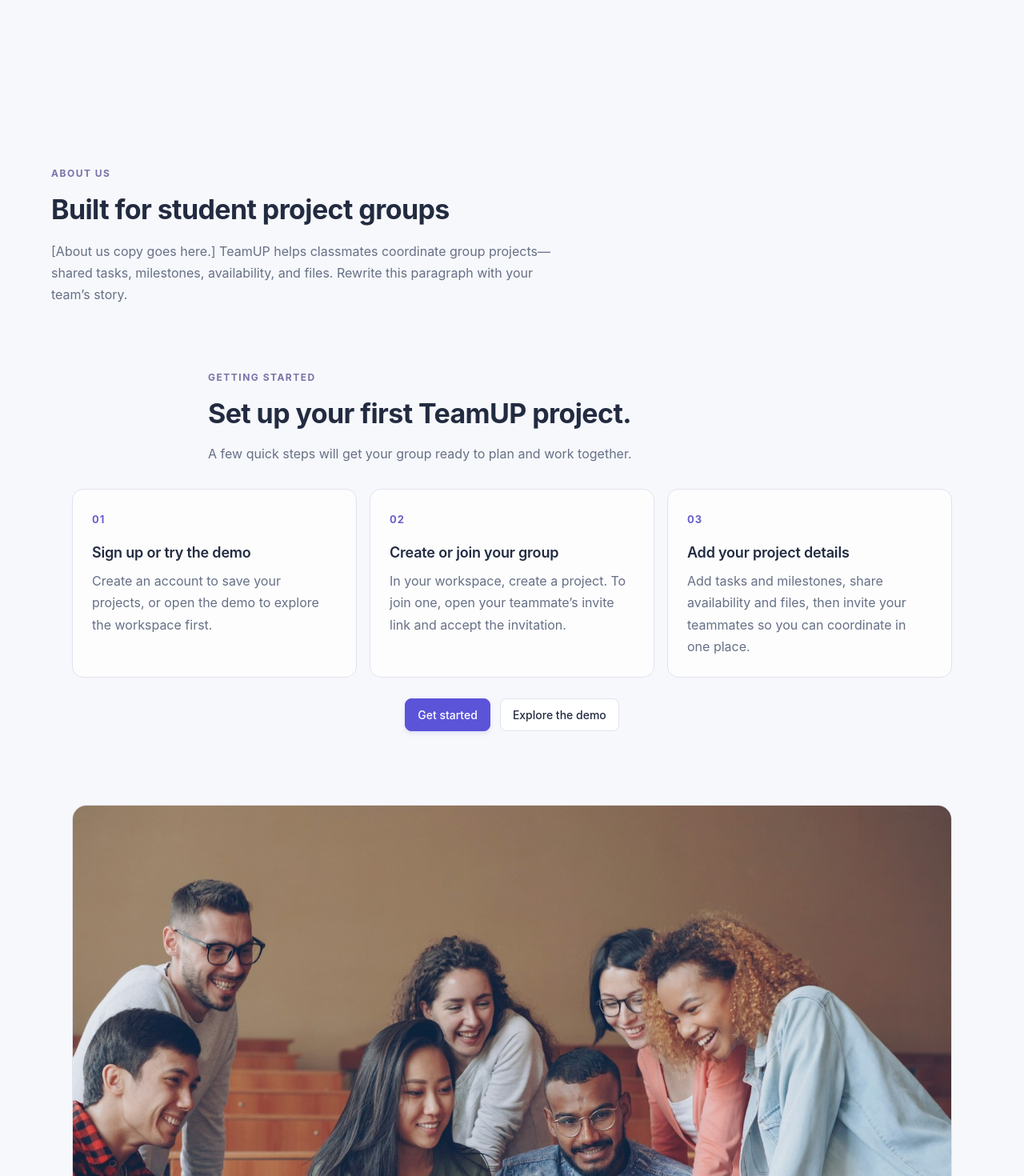
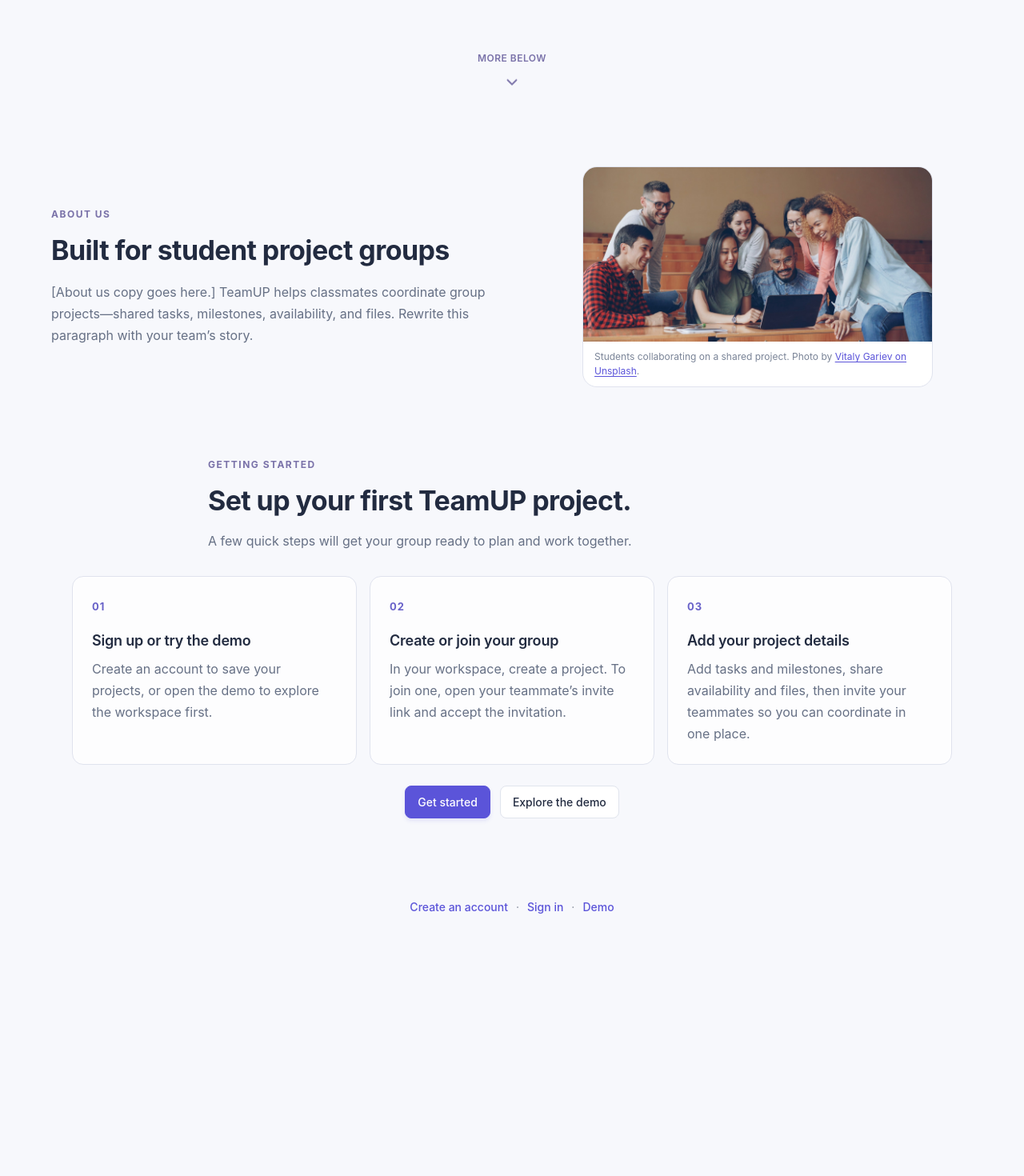
Before and after one commit to landon-pack/TeamUP, a Next.js app: page / in a window 1280 px wide. Shown: the part 600-2070 px from the top of the page at 80% size. After the commit the page ends 1792 px from the top, so only its background shows below. Built offline with nearby package versions, Linux system fonts and the light colour scheme.

Commit message:
Polish landing: scroll cue and About photo layout.
Make the next section easier to find with a smooth scroll cue, and place the collaboration photo beside About.

Co-authored-by: Cursor <cursoragent@cursor.com>

```diff
--- a/app/globals.css
+++ b/app/globals.css
@@ -1298,6 +1298,53 @@ h3 {
   display: flex;
   align-items: center;
   padding: clamp(32px, 6vw, 72px) clamp(20px, 5vw, 64px);
+  padding-bottom: clamp(72px, 10vw, 96px);
+}
+@media (prefers-reduced-motion: no-preference) {
+  html:has(.landing-page) {
+    scroll-behavior: smooth;
+  }
+}
+.landing-scroll-cue {
+  position: absolute;
+  left: 50%;
+  bottom: clamp(18px, 3vw, 28px);
+  transform: translateX(-50%);
+  display: inline-flex;
+  flex-direction: column;
+  align-items: center;
+  gap: 4px;
+  color: #7a72a9;
+  text-decoration: none;
+  font-size: 12px;
+  font-weight: 600;
+  letter-spacing: 0.04em;
+  text-transform: uppercase;
+}
+.landing-scroll-cue svg {
+  animation: landing-scroll-bounce 1.6s ease-in-out infinite;
+}
+.landing-scroll-cue:hover {
+  color: #5b54d9;
+}
+.landing-scroll-cue:focus-visible {
+  outline: 2px solid #6352bb;
+  outline-offset: 4px;
+  border-radius: 8px;
+}
+@keyframes landing-scroll-bounce {
+  0%,
+  100% {
+    transform: translateY(0);
+  }
+  50% {
+    transform: translateY(6px);
+  }
+}
+@media (prefers-reduced-motion: reduce) {
+  .landing-scroll-cue svg {
+    animation: none;
+  }
 }
 .landing-nav {
   position: absolute;
@@ -1358,6 +1405,13 @@ h3 {
 }
 .landing-about {
   scroll-margin-top: 24px;
+  display: flex;
+  justify-content: space-between;
+  align-items: center;
+  gap: clamp(48px, 10vw, 120px);
+  padding: 72px clamp(20px, 5vw, 64px) 48px;
+  width: 100%;
+  box-sizing: border-box;
 }
 .landing-hero-copy {
   max-width: 640px;
@@ -1381,9 +1435,8 @@ h3 {
   gap: 12px;
   align-items: center;
 }
-.landing-about {
-  padding: 72px clamp(20px, 5vw, 64px) 40px;
-  max-width: 760px;
+.landing-about-copy {
+  max-width: 34em;
 }
 .landing-about h2 {
   font-size: clamp(24px, 3vw, 34px);
@@ -1449,13 +1502,10 @@ h3 {
   gap: 12px;
   margin-top: 26px;
 }
-.landing-visual {
-  padding: 20px clamp(20px, 5vw, 64px) 80px;
-}
-.landing-visual-frame {
-  width: 100%;
-  max-width: 1100px;
-  margin: 0 auto;
+.landing-about .landing-visual-frame {
+  flex: 0 1 440px;
+  width: min(440px, 42vw);
+  margin: 0 50px 0 0;
   border-radius: 18px;
   overflow: hidden;
   border: 1px solid #e0e3ee;
@@ -1464,7 +1514,7 @@ h3 {
 .landing-visual-frame img {
   display: block;
   width: 100%;
-  aspect-ratio: 3 / 2;
+  aspect-ratio: 4 / 2;
   object-fit: cover;
 }
 .landing-visual-frame figcaption {
@@ -1509,6 +1559,16 @@ h3 {
   font-weight: 550;
 }
 @media (max-width: 760px) {
+  .landing-about {
+    flex-direction: column;
+    align-items: stretch;
+    padding-bottom: 56px;
+  }
+  .landing-about .landing-visual-frame {
+    width: 100%;
+    flex-basis: auto;
+    margin-right: 0;
+  }
   .landing-start-steps {
     grid-template-columns: 1fr;
   }
@@ -1643,6 +1703,6 @@ h3 {
   .landing-hero {
     min-height: auto;
     padding-top: 56px;
-    padding-bottom: 40px;
-  }
-}
+    padding-bottom: 72px;
+  }
+}
--- a/app/landing.tsx
+++ b/app/landing.tsx
@@ -4,7 +4,7 @@
  * Who edits what:
  * - Hero CTAs / Sign up + Sign in wiring → already set up
  * - About copy → app/landing/about.tsx
- * - Images → app/landing/visual.tsx (+ files in public/landing/)
+ * - Images → app/landing/visual.tsx (+ files in public/landing/; shown beside About)
  * - Sign in page look → app/signin/page.tsx
  *
  * Site map:
@@ -19,7 +19,6 @@ import { LandingAbout } from './landing/about';
 import { LandingFooter } from './landing/footer';
 import { LandingGettingStarted } from './landing/getting-started';
 import { LandingHero } from './landing/hero';
-import { LandingVisual } from './landing/visual';
 
 export default function Landing() {
   return (
@@ -27,7 +26,6 @@ export default function Landing() {
       <LandingHero />
       <LandingAbout />
       <LandingGettingStarted />
-      <LandingVisual />
       <LandingFooter />
     </main>
   );
--- a/app/landing/about.tsx
+++ b/app/landing/about.tsx
@@ -4,9 +4,12 @@
  * TODO(teammate): replace the stub paragraph with final About Us copy.
  * You usually only need to edit the <h2> and the <p className="landing-about-body">.
  */
+import { LandingVisual } from './visual';
+
 export function LandingAbout() {
   return (
     <section className='landing-about' id='about'>
+      <div className='landing-about-copy'>
         <p className='landing-eyebrow'>ABOUT US</p>
 
         <h2>Built for student project groups</h2>
@@ -15,6 +18,9 @@ export function LandingAbout() {
           [About us copy goes here.] TeamUP helps classmates coordinate group projects—shared tasks,
           milestones, availability, and files. Rewrite this paragraph with your team’s story.
         </p>
+      </div>
+
+      <LandingVisual />
     </section>
   );
 }
--- a/app/landing/hero.tsx
+++ b/app/landing/hero.tsx
@@ -1,3 +1,4 @@
+import { ChevronDown } from 'lucide-react';
 import { LANDING_ROUTES } from './routes';
 
 /** First screen: brand, headline, and main buttons. */
@@ -34,6 +35,11 @@ export function LandingHero() {
           </a>
         </div>
       </div>
+
+      <a className='landing-scroll-cue' href='#about' aria-label='Scroll to About Us'>
+        <span>More below</span>
+        <ChevronDown size={22} aria-hidden='true' />
+      </a>
     </section>
   );
 }
--- a/app/landing/visual.tsx
+++ b/app/landing/visual.tsx
@@ -1,7 +1,6 @@
 /** Product preview image showing the kind of collaboration TeamUP supports. */
 export function LandingVisual() {
   return (
-    <section className='landing-visual' aria-label='Product preview'>
     <figure className='landing-visual-frame'>
       <img
         src='/landing/group-collaboration.jpg'
@@ -18,6 +17,5 @@ export function LandingVisual() {
         .
       </figcaption>
     </figure>
-    </section>
   );
 }
```
Lines whose indentation alone changed are shown as unchanged.
